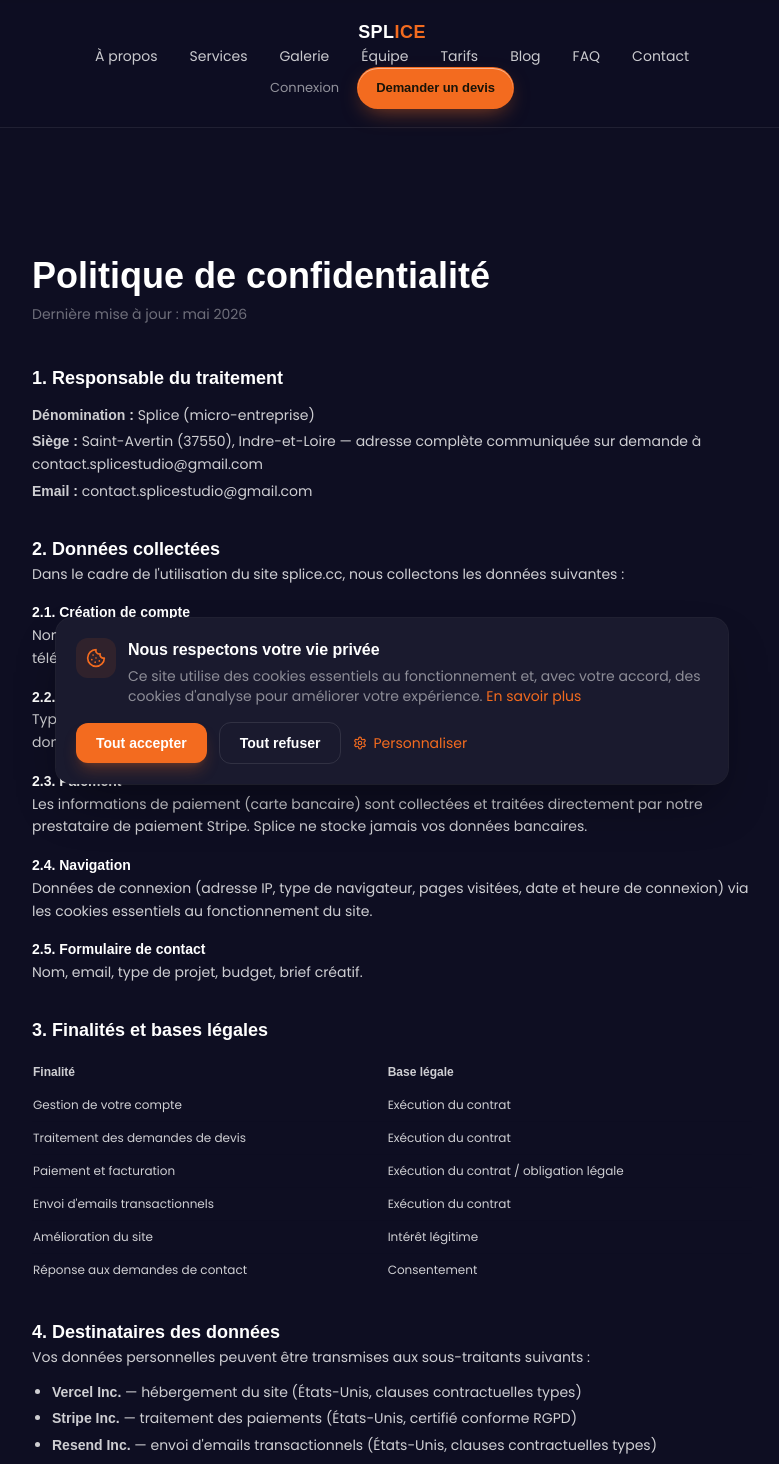
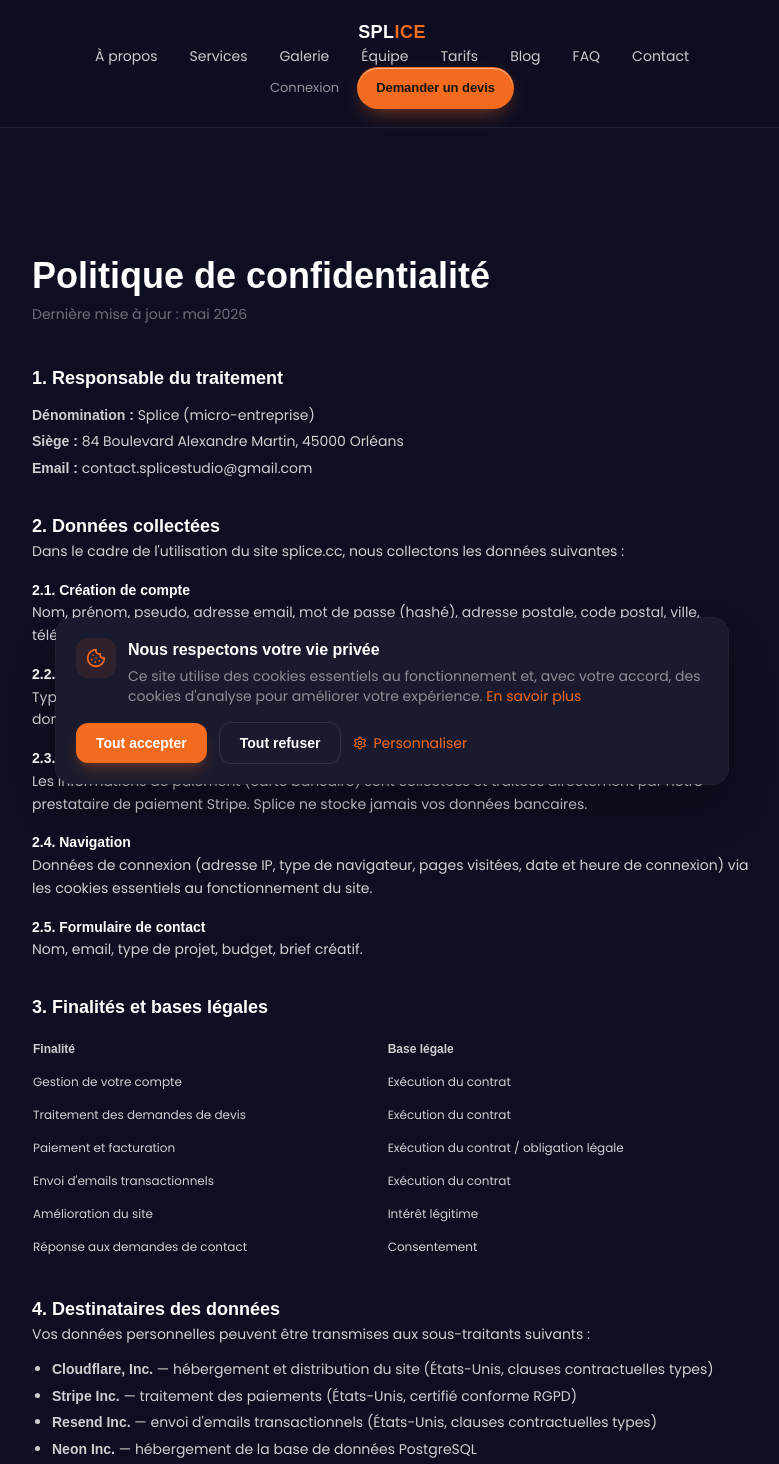
Before and after one commit to DeepFrameCC/Splice, a Next.js app: page /confidentialite in a window 1280 px wide. Shown: the top 1464 px of the page, without its empty margins (248-1027 px from the left). Built offline with nearby package versions, Linux system fonts and the light colour scheme; no server answers; a web font is replaced by a local one.

Commit message:
fix: resolve build input type error, update headquarters address and host details

```diff
--- a/app/admin/parametres/page.tsx
+++ b/app/admin/parametres/page.tsx
@@ -163,7 +163,7 @@ export default function AdminParametresPage() {
         </div>
         <div className="divide-y divide-white/[0.06]">
           {[
-            { label: "Hébergeur", value: "Vercel (Edge Network)" },
+            { label: "Hébergeur", value: "Cloudflare (Workers)" },
             { label: "Base de données", value: "Neon PostgreSQL (eu-central-1)" },
             { label: "Paiements", value: "Stripe Checkout" },
             { label: "Emails", value: "Resend + React Email" },
--- a/app/confidentialite/page.tsx
+++ b/app/confidentialite/page.tsx
@@ -21,7 +21,7 @@ export default function Confidentialite() {
             <h2 className="text-lg font-bold text-white">1. Responsable du traitement</h2>
             <ul className="mt-3 space-y-1">
               <li><strong>Dénomination :</strong> Splice (micro-entreprise)</li>
-              <li><strong>Siège :</strong> Saint-Avertin (37550), Indre-et-Loire — adresse complète communiquée sur demande à contact.splicestudio@gmail.com</li>
+              <li><strong>Siège :</strong> 84 Boulevard Alexandre Martin, 45000 Orléans</li>
               <li><strong>Email :</strong> contact.splicestudio@gmail.com</li>
             </ul>
           </div>
@@ -71,7 +71,7 @@ export default function Confidentialite() {
             <h2 className="text-lg font-bold text-white">4. Destinataires des données</h2>
             <p>Vos données personnelles peuvent être transmises aux sous-traitants suivants :</p>
             <ul className="mt-3 list-disc pl-5 space-y-1">
-              <li><strong>Vercel Inc.</strong> — hébergement du site (États-Unis, clauses contractuelles types)</li>
+              <li><strong>Cloudflare, Inc.</strong> — hébergement et distribution du site (États-Unis, clauses contractuelles types)</li>
               <li><strong>Stripe Inc.</strong> — traitement des paiements (États-Unis, certifié conforme RGPD)</li>
               <li><strong>Resend Inc.</strong> — envoi d&apos;emails transactionnels (États-Unis, clauses contractuelles types)</li>
               <li><strong>Neon Inc.</strong> — hébergement de la base de données PostgreSQL</li>
@@ -122,7 +122,7 @@ export default function Confidentialite() {
           <div>
             <h2 className="text-lg font-bold text-white">8. Transferts hors UE</h2>
             <p>
-              Certains de nos sous-traitants sont situés aux États-Unis (Vercel, Stripe, Resend, Neon).
+              Certains de nos sous-traitants sont situés aux États-Unis (Cloudflare, Stripe, Resend, Neon).
               Ces transferts sont encadrés par des clauses contractuelles types approuvées par la Commission
               européenne, conformément à l&apos;article 46 du RGPD.
             </p>
--- a/app/contact/page.tsx
+++ b/app/contact/page.tsx
@@ -67,7 +67,7 @@ export default function ContactPage() {
         </header>
 
         {/* ─── Quick channels ────────────────────────── */}
-        <section className="mb-14 grid gap-4 sm:grid-cols-3">
+        <section className="mb-14 grid gap-4 sm:grid-cols-3 overflow-hidden">
           <a
             href="mailto:contact.splicestudio@gmail.com"
             className="group flex items-center gap-4 rounded-2xl border border-white/[0.08] bg-df-surface p-6 transition hover:border-df-blue/30 hover:shadow-lg"
@@ -79,7 +79,7 @@ export default function ContactPage() {
               <p className="text-xs font-semibold uppercase tracking-wider text-white/50">
                 Email studio
               </p>
-              <p className="text-sm font-bold text-white group-hover:text-df-gold">
+              <p className="text-sm font-bold text-white group-hover:text-df-gold break-all">
                 contact.splicestudio@gmail.com
               </p>
               <p className="mt-0.5 text-xs text-white/50">
@@ -177,7 +177,7 @@ export default function ContactPage() {
         </section>
 
         {/* ─── Lien FAQ ──────────────────────────────── */}
-        <section className="mb-14 flex items-center justify-between rounded-2xl border border-white/[0.08] bg-df-surface p-5">
+        <section className="mb-14 flex flex-wrap items-center justify-between gap-3 rounded-2xl border border-white/[0.08] bg-df-surface p-5">
           <p className="text-sm text-white/70">
             <span className="font-semibold text-white">Une question fréquente ?</span> Consultez notre FAQ complète.
           </p>
--- a/app/globals.css
+++ b/app/globals.css
@@ -13,14 +13,13 @@
   --df-border: rgba(255,255,255,0.08);
 }
 
-html { scroll-behavior: smooth; }
+html { scroll-behavior: smooth; overflow-x: clip; }
 html, body {
   background: #0E0E22;
   color: #FFFFFF;
-  overflow-x: hidden;
-  max-width: 100%;
+  max-width: 100vw;
 }
-body { font-family: var(--font-sans), system-ui, sans-serif; }
+body { font-family: var(--font-sans), system-ui, sans-serif; overflow-x: clip; }
 
 ::selection { background: rgba(243,107,31,.3); color: #fff; }
 
--- a/app/mentions-legales/page.tsx
+++ b/app/mentions-legales/page.tsx
@@ -32,7 +32,7 @@ export default function MentionsLegales() {
               </li>
               <li><strong>Code APE :</strong> 5911A — Production de films et de programmes pour la télévision</li>
               <li><strong>TVA :</strong> TVA non applicable, art.&nbsp;293&nbsp;B du CGI (franchise en base)</li>
-              <li><strong>Siège social :</strong> Saint-Avertin (37550), Indre-et-Loire — adresse complète communiquée sur demande</li>
+              <li><strong>Siège social :</strong> 84 Boulevard Alexandre Martin, 45000 Orléans</li>
               <li><strong>Email :</strong> contact.splicestudio@gmail.com</li>
             </ul>
           </div>
@@ -45,9 +45,9 @@ export default function MentionsLegales() {
           <div>
             <h2 className="text-lg font-bold text-white">3. Hébergeur</h2>
             <ul className="mt-3 space-y-1">
-              <li><strong>Nom :</strong> Vercel Inc.</li>
-              <li><strong>Adresse :</strong> 440 N Barranca Ave #4133, Covina, CA 91723, États-Unis</li>
-              <li><strong>Site :</strong> vercel.com</li>
+              <li><strong>Nom :</strong> Cloudflare, Inc.</li>
+              <li><strong>Adresse :</strong> 101 Townsend St, San Francisco, CA 94107, États-Unis</li>
+              <li><strong>Site :</strong> cloudflare.com</li>
             </ul>
           </div>
 
--- a/app/prototype-styles.css
+++ b/app/prototype-styles.css
@@ -36,7 +36,7 @@ body {
 
 img { display: block; max-width: 100%; }
 
-.df-site { min-height: 100vh; }
+.df-site { min-height: 100vh; overflow-x: hidden; }
 
 .df-root {
   --df-radius: 18px;
@@ -2080,8 +2080,17 @@ img { display: block; max-width: 100%; }
     padding: 24px 16px 64px;
   }
 
+  .df-fre-baseline {
+    font-size: clamp(36px, 10vw, 56px);
+  }
+
   .df-fre-cta-cluster {
     gap: 16px;
+  }
+
+  .df-monitor-screen {
+    aspect-ratio: 16 / 9;
+    max-height: 50vh;
   }
 
   .df-monitor-bezel {
```
Also changed, not shown: package.json (+4 -4 lines), scripts/patch-opennext-minimize.mjs (renamed from scripts/patch-opennext-minimize.js, +8 -4 lines), scripts/clean-assets.mjs (renamed from scripts/clean-assets.js).
